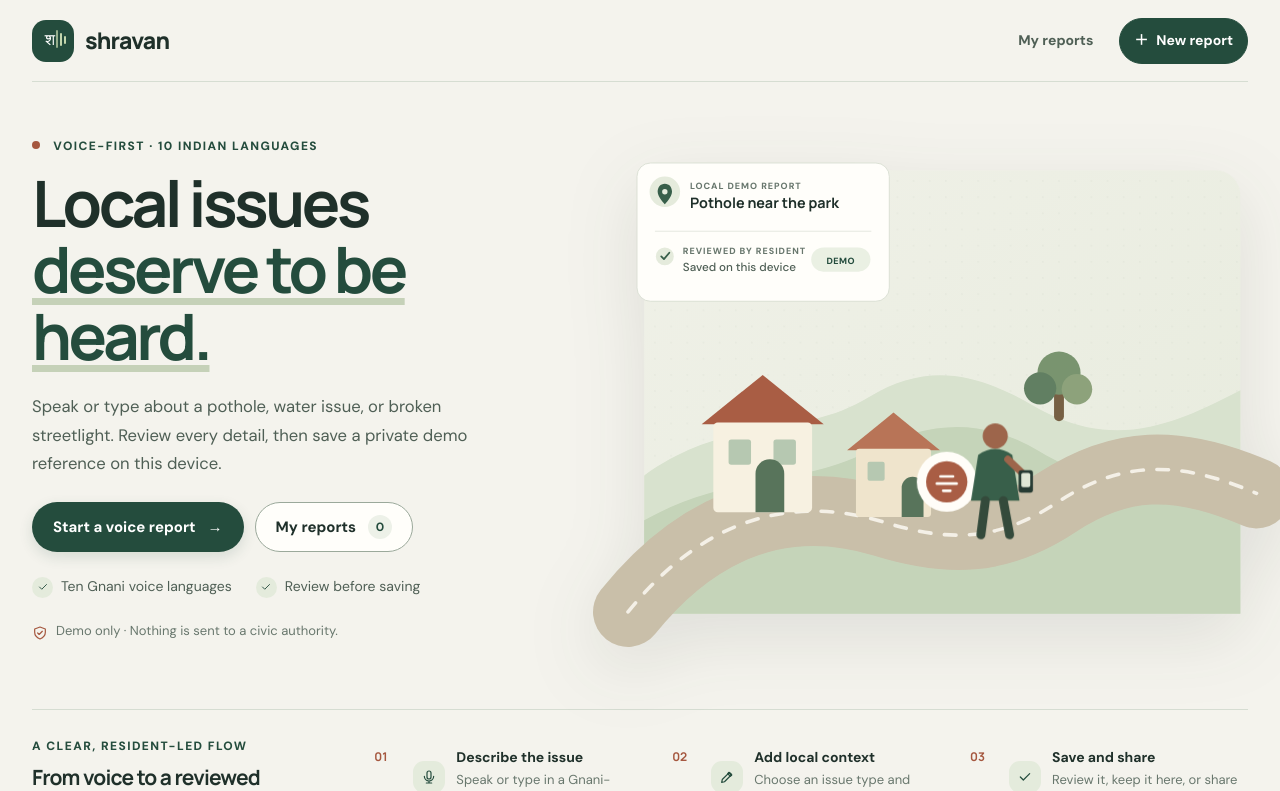
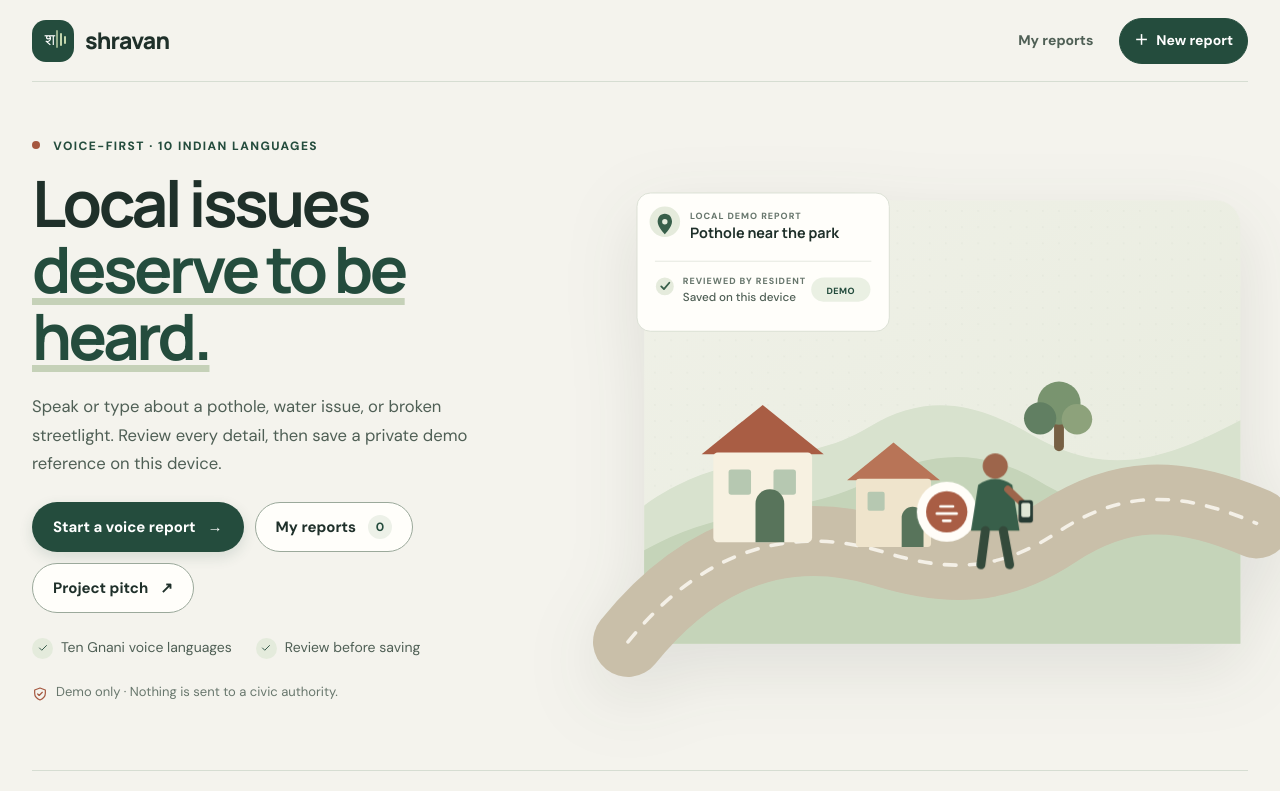
Before and after one commit to saisasidharpaluri/shravan, a Next.js app: page / in a window 1280 px wide. Shown: the top 791 px of the page. Built offline with nearby package versions, Linux system fonts and the light colour scheme.

Commit message:
Add one-page project pitch

```diff
--- a/app/page.tsx
+++ b/app/page.tsx
@@ -23,7 +23,7 @@ export default function Home() {
         <p className="eyebrow"><span className="eyebrow-dot"/> VOICE-FIRST · 10 INDIAN LANGUAGES</p>
         <h1>Local issues<br/><em>deserve to be heard.</em></h1>
         <p className="hero-description">Speak or type about a pothole, water issue, or broken streetlight. Review every detail, then save a private demo reference on this device.</p>
-        <div className="hero-actions"><Link className="button button-primary" href="/report/voice">{hasDraft ? 'Continue your report' : 'Start a voice report'} <span aria-hidden="true">→</span></Link><Link className="button button-secondary" href="/reports">My reports <span className="button-count">{hydrated ? reports.length : '—'}</span></Link></div>
+        <div className="hero-actions"><Link className="button button-primary" href="/report/voice">{hasDraft ? 'Continue your report' : 'Start a voice report'} <span aria-hidden="true">→</span></Link><Link className="button button-secondary" href="/reports">My reports <span className="button-count">{hydrated ? reports.length : '—'}</span></Link><a className="button button-secondary" href="/shravan-pitch.pdf" target="_blank" rel="noopener noreferrer">Project pitch <span aria-hidden="true">↗</span></a></div>
         {hasDraft && <button className="fresh-start-link" type="button" onClick={startFresh}>Discard this draft and start fresh</button>}
         <div className="hero-assurances"><span><b aria-hidden="true"><Icon name="check"/></b> Ten Gnani voice languages</span><span><b aria-hidden="true"><Icon name="check"/></b> Review before saving</span></div>
         <p className="hero-trust"><span aria-hidden="true"><Icon name="privacy"/></span> Demo only · Nothing is sent to a civic authority.</p>
```
Also changed, not shown: 2 other files (tests, documents, lock files or other folders).
